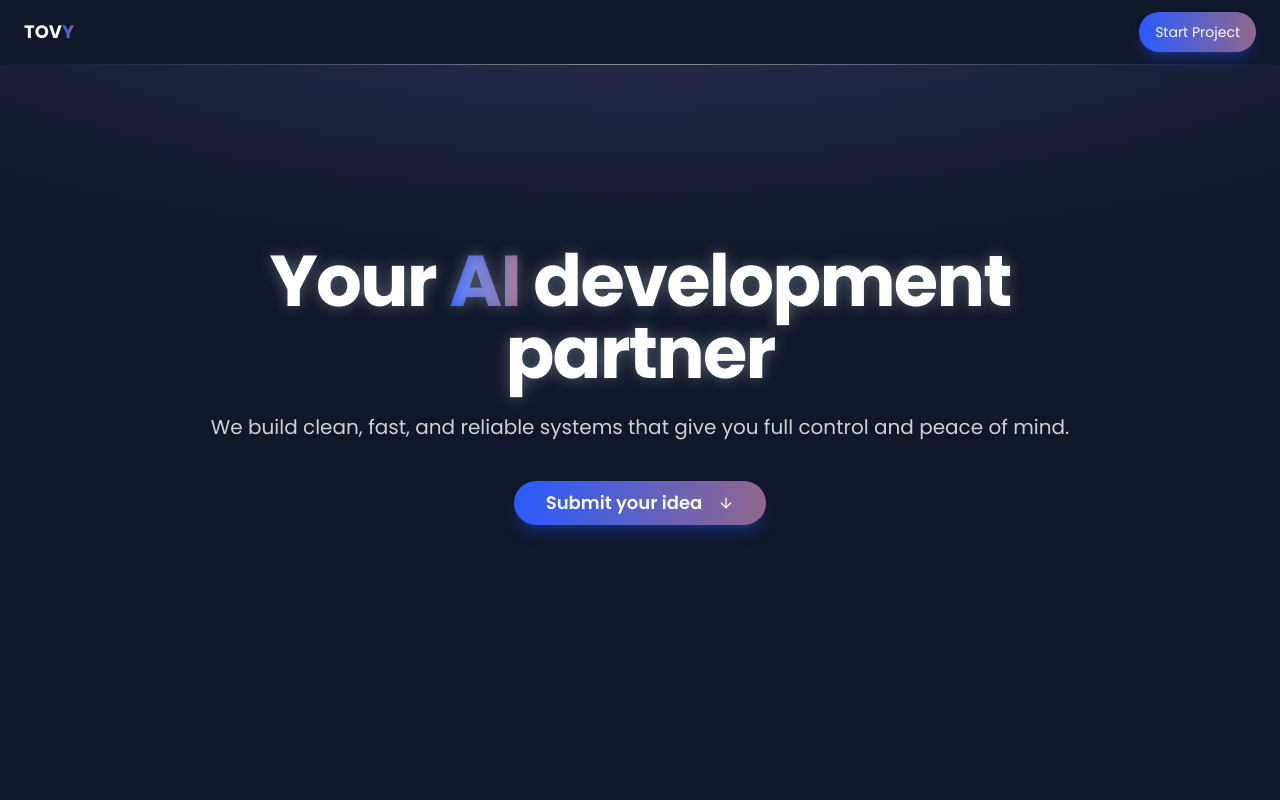
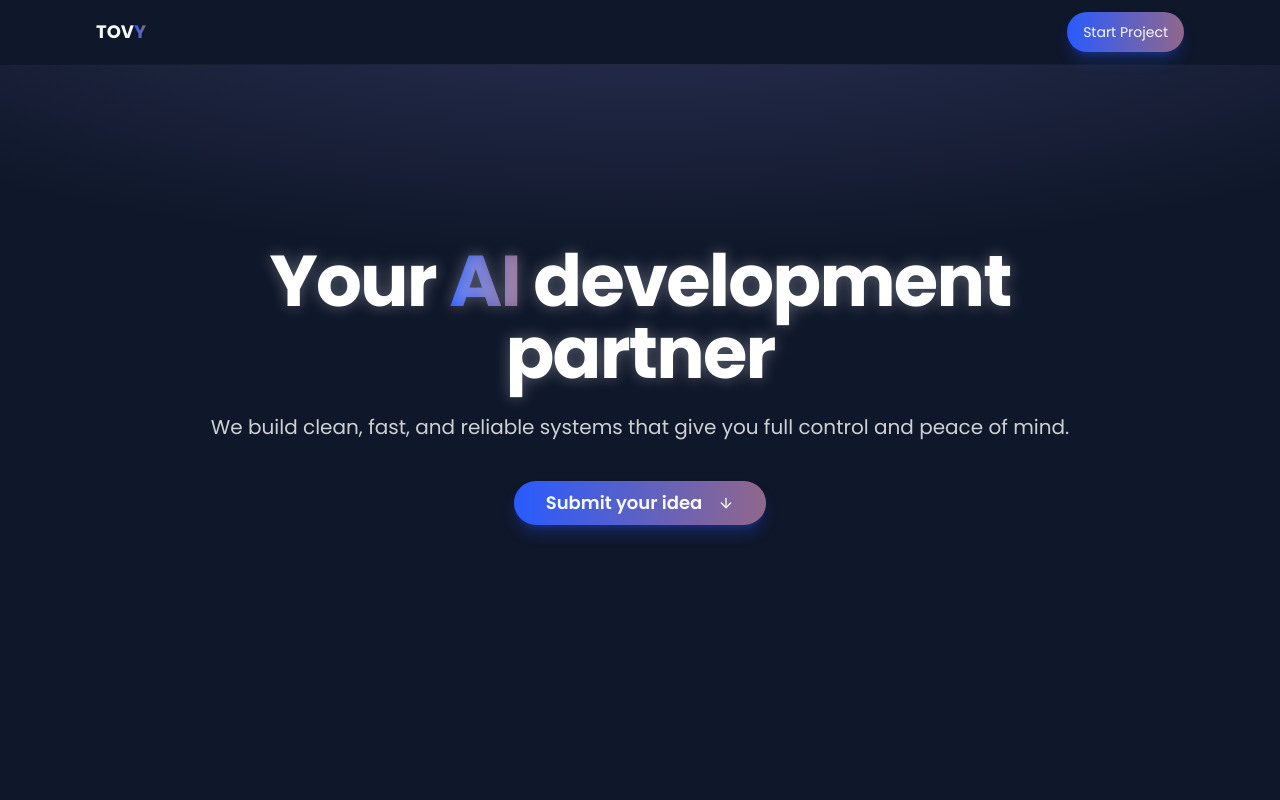
Before and after one commit to tovy-eu/tovy.eu-website, a Next.js app: page / in a window 1280 px wide. Shown: the top 800 px of the page. Built offline with nearby package versions, Linux system fonts and the light colour scheme.

Commit message:
now focus on the header when it has to show the logo and cta button in m

```diff
--- a/src/components/layout/header.tsx
+++ b/src/components/layout/header.tsx
@@ -11,7 +11,7 @@ export function Header() {
         "sticky top-0 z-50 w-full bg-background"
       )}
     >
-      <div className="flex h-16 w-full items-center justify-between px-6">
+      <div className="container mx-auto flex h-16 w-full items-center justify-between px-4 md:px-8 max-w-6xl">
         {/* Left: Logo */}
         <Link href="/" className="font-bold text-lg">
           <span>TOV</span>
@@ -26,7 +26,7 @@ export function Header() {
       <div
         className="h-px w-full"
         style={{
-          background: 'linear-gradient(to right, transparent, rgba(255, 255, 255, 0.5), transparent)'
+          background: 'linear-gradient(to right, transparent, rgba(120, 120, 120, 0.2), transparent)'
         }}
       />
     </header>
```
